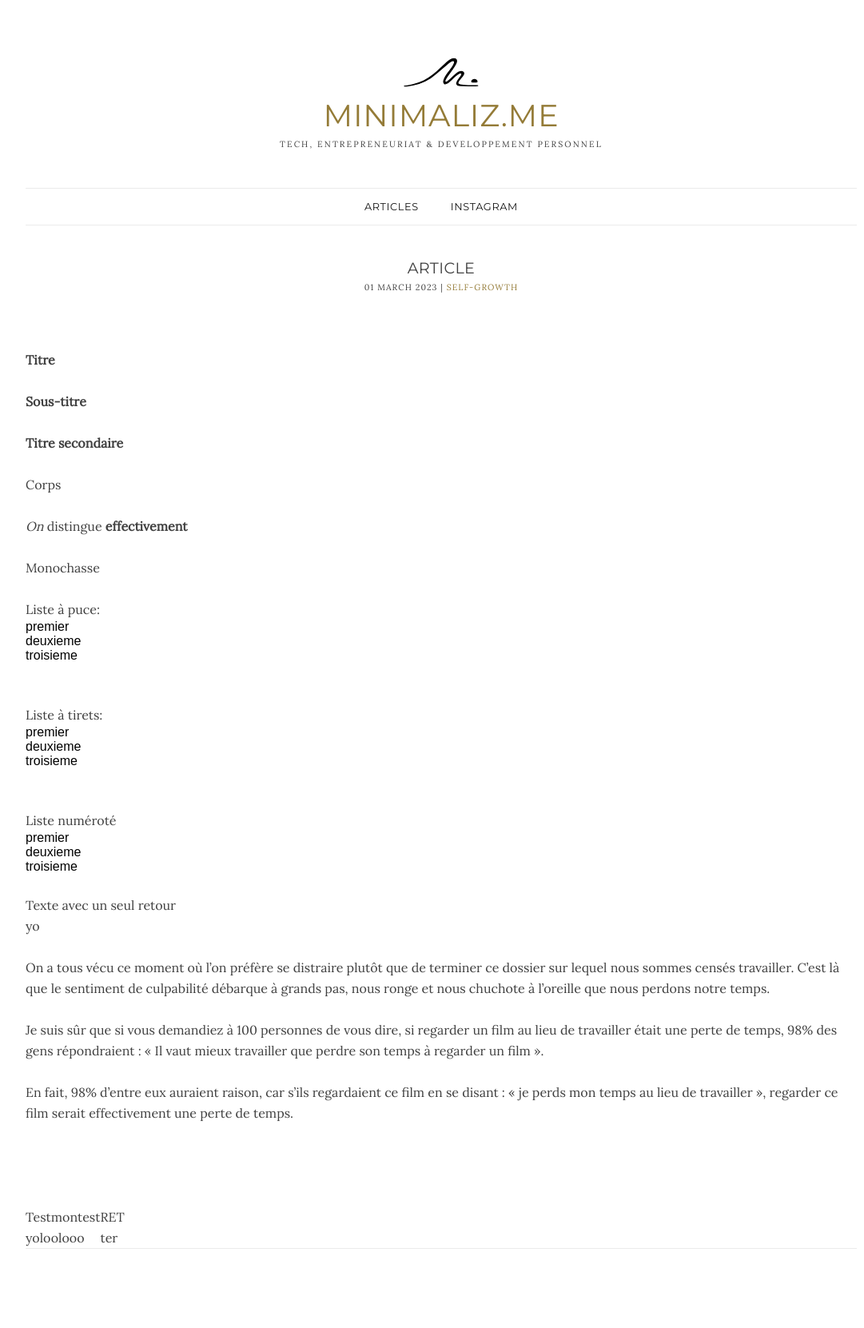
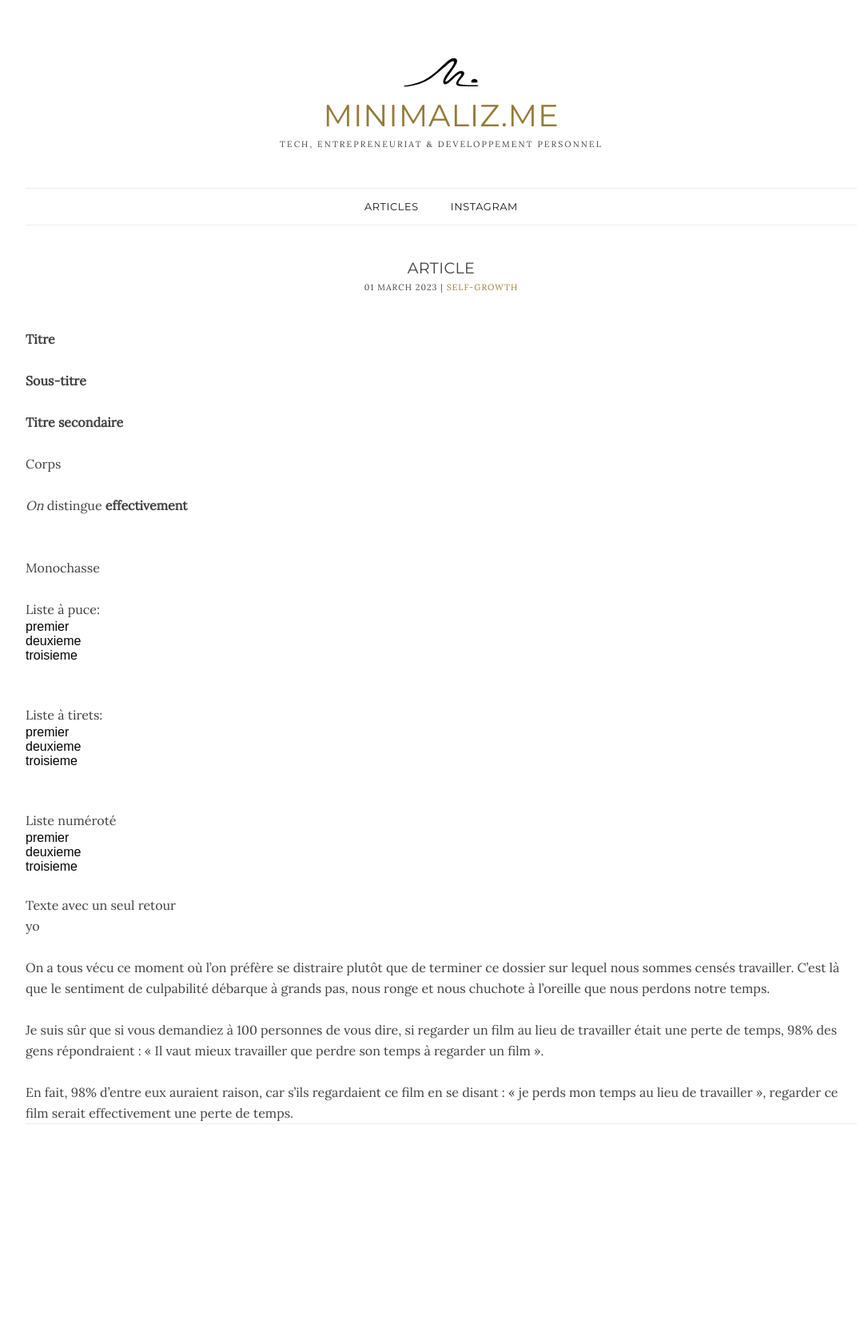
Before and after one commit to minimalizme/minimaliz.me, a Jekyll site: the page built from _posts/2023-03-01-article.md, in a window 1280 px wide. Shown: the whole page at 80% size, without its empty margins (88-1169 px from the left). Built offline with Jekyll 4.4.1, drawn with Linux system fonts in a browser that asks for light colours; after the commit the page ends 1505 px from its top, so only the background shows below that.

Commit message:
update js

```diff
--- a/_posts/2023-03-01-article.md
+++ b/_posts/2023-03-01-article.md
@@ -7,80 +7,50 @@
   - Self-growth
 ---
 
-<p class="p3"><br></p>
-<p class="p4"><img src="{{ "assets/img/screen.png" | relative_url }}" alt="screen.png"></p>
-<p class="p5"><b></b><br></p>
+<p class="p3"><img src="{{ "assets/img/screen.png" | relative_url }}" alt="screen.png"></p>
+<p class="p4"><b></b><br></p>
 <p class="p1"><b>Titre</b></p>
-<p class="p6"><br></p>
-<p class="p7"><b>Sous-titre</b></p>
-<p class="p6"><br></p>
-<p class="p8"><b>Titre secondaire</b></p>
-<p class="p6"><br></p>
-<p class="p8">Corps</p>
-<p class="p6"><br></p>
-<p class="p8"><i>On</i> <span class="s1">distingue</span> <b>effectivement</b><span class="Apple-converted-space"> </span></p>
-<p class="p4"><img src="{{ "assets/img/ours.jpeg" | relative_url }}" alt="ours.jpeg"></p>
-<p class="p6"><br></p>
+<p class="p5"><br></p>
+<p class="p6"><b>Sous-titre</b></p>
+<p class="p5"><br></p>
+<p class="p7"><b>Titre secondaire</b></p>
+<p class="p5"><br></p>
+<p class="p7">Corps</p>
+<p class="p5"><br></p>
+<p class="p7"><i>On</i> <span class="s1">distingue</span> <b>effectivement</b><span class="Apple-converted-space"> </span></p>
+<p class="p3"><img src="{{ "assets/img/ours.jpeg" | relative_url }}" alt="ours.jpeg"></p>
+<p class="p5"><br></p>
+<p class="p5"><br></p>
 <p class="p2">Monochasse</p>
-<p class="p3"><br></p>
-<p class="p8">Liste à puce:</p>
+<p class="p8"><br></p>
+<p class="p7">Liste à puce:</p>
 <ul class="ul1">
-<li class="li8"><span class="s2"></span>premier</li>
-<li class="li8"><span class="s2"></span>deuxieme</li>
-<li class="li8"><span class="s2"></span>troisieme</li>
+<li class="li7"><span class="s2"></span>premier</li>
+<li class="li7"><span class="s2"></span>deuxieme</li>
+<li class="li7"><span class="s2"></span>troisieme</li>
 </ul>
-<p class="p6"><br></p>
-<p class="p6"><br></p>
-<p class="p8">Liste à tirets:</p>
+<p class="p5"><br></p>
+<p class="p5"><br></p>
+<p class="p7">Liste à tirets:</p>
 <ul class="ul2">
-<li class="li8"><span class="s3"></span>premier</li>
-<li class="li8"><span class="s3"></span>deuxieme</li>
-<li class="li8"><span class="s3"></span>troisieme</li>
+<li class="li7"><span class="s3"></span>premier</li>
+<li class="li7"><span class="s3"></span>deuxieme</li>
+<li class="li7"><span class="s3"></span>troisieme</li>
 </ul>
-<p class="p6"><br></p>
-<p class="p6"><br></p>
-<p class="p8">Liste numéroté</p>
+<p class="p5"><br></p>
+<p class="p5"><br></p>
+<p class="p7">Liste numéroté</p>
 <ol class="ol1">
-<li class="li8">premier</li>
-<li class="li8">deuxieme</li>
-<li class="li8">troisieme</li>
+<li class="li7">premier</li>
+<li class="li7">deuxieme</li>
+<li class="li7">troisieme</li>
 </ol>
-<p class="p6"><br></p>
-<p class="p8">Texte avec un seul retour</p>
-<p class="p8">yo</p>
-<p class="p6"><br></p>
-<p class="p8">On a tous vécu ce moment où l’on préfère se distraire plutôt que de terminer ce dossier sur lequel nous sommes censés travailler. C’est là que le sentiment de culpabilité débarque à grands pas, nous ronge et nous chuchote à l’oreille que nous perdons notre temps.</p>
-<p class="p6"><br></p>
-<p class="p8">Je suis sûr que si vous demandiez à 100 personnes de vous dire, si regarder un film au lieu de travailler était une perte de temps, 98% des gens répondraient : « Il vaut mieux travailler que perdre son temps à regarder un film ».</p>
-<p class="p6"><br></p>
-<p class="p8">En fait, 98% d’entre eux auraient raison, car s’ils regardaient ce film en se disant : « je perds mon temps au lieu de travailler », regarder ce film serait effectivement une perte de temps.</p>
-<p class="p6"><br></p>
-<p class="p6"><br></p>
-<p class="p6"><br></p>
-<p class="p6"><br></p>
-<table cellspacing="0" cellpadding="0" class="t1">
-<tbody>
-<tr>
-<td valign="top" class="td1">
-<p class="p8">Test</p>
-</td>
-<td valign="top" class="td1">
-<p class="p8">montest</p>
-</td>
-<td valign="top" class="td1">
-<p class="p8">RET</p>
-</td>
-</tr>
-<tr>
-<td valign="top" class="td1">
-<p class="p8">yolo</p>
-</td>
-<td valign="top" class="td1">
-<p class="p8">olooo</p>
-</td>
-<td valign="top" class="td1">
-<p class="p8">ter</p>
-</td>
-</tr>
-</tbody>
-</table>
+<p class="p5"><br></p>
+<p class="p7">Texte avec un seul retour</p>
+<p class="p7">yo</p>
+<p class="p5"><br></p>
+<p class="p7">On a tous vécu ce moment où l’on préfère se distraire plutôt que de terminer ce dossier sur lequel nous sommes censés travailler. C’est là que le sentiment de culpabilité débarque à grands pas, nous ronge et nous chuchote à l’oreille que nous perdons notre temps.</p>
+<p class="p5"><br></p>
+<p class="p7">Je suis sûr que si vous demandiez à 100 personnes de vous dire, si regarder un film au lieu de travailler était une perte de temps, 98% des gens répondraient : « Il vaut mieux travailler que perdre son temps à regarder un film ».</p>
+<p class="p5"><br></p>
+<p class="p7">En fait, 98% d’entre eux auraient raison, car s’ils regardaient ce film en se disant : « je perds mon temps au lieu de travailler », regarder ce film serait effectivement une perte de temps.</p>
--- a/search.js
+++ b/search.js
@@ -68,3 +68,14 @@
         updatePosts();
     });
 });
+
+
+
+document.addEventListener("DOMContentLoaded", function() {
+    var post = document.querySelector("post");
+    var firstImage = post.querySelector("img");
+
+    if (firstImage) {
+      firstImage.style.display = "none";
+    }
+});
```
